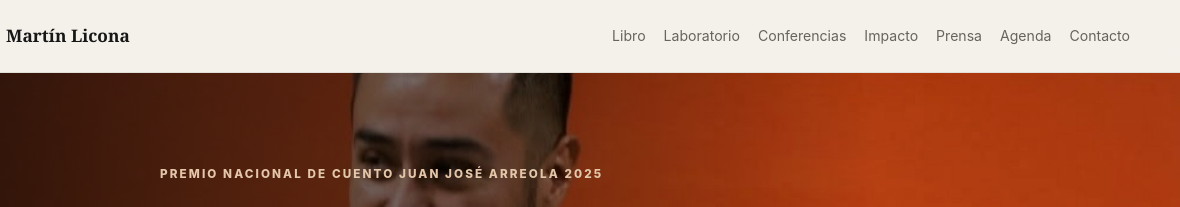
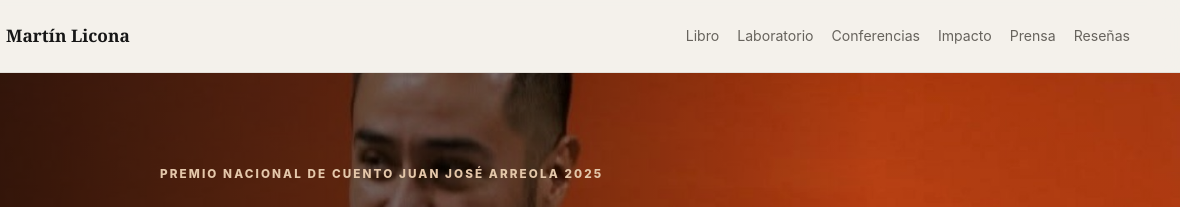
Before and after one commit to martinliconarosales-bit/martin_licona, a plain HTML site: page index.html in a window 1280 px wide. Shown: the top 207 px of the page, 100-1280 px from the left. Drawn offline with Linux system fonts and the light colour scheme.

Commit message:
Add 'Reseñas' link to navigation

```diff
--- a/index.html
+++ b/index.html
@@ -52,7 +52,7 @@ gtag('config','G-5NNXHSB6NN');
       <a href="#conferencias">Conferencias</a>
       <a href="#impacto">Impacto</a>
       <a href="/prensa.html">Prensa</a>
-      <a href="#eventos">Agenda</a><a href="#contacto">Contacto</a>
+     <a href="#resenas">Reseñas</a>
     </nav>
   </div>
 </header>
```
